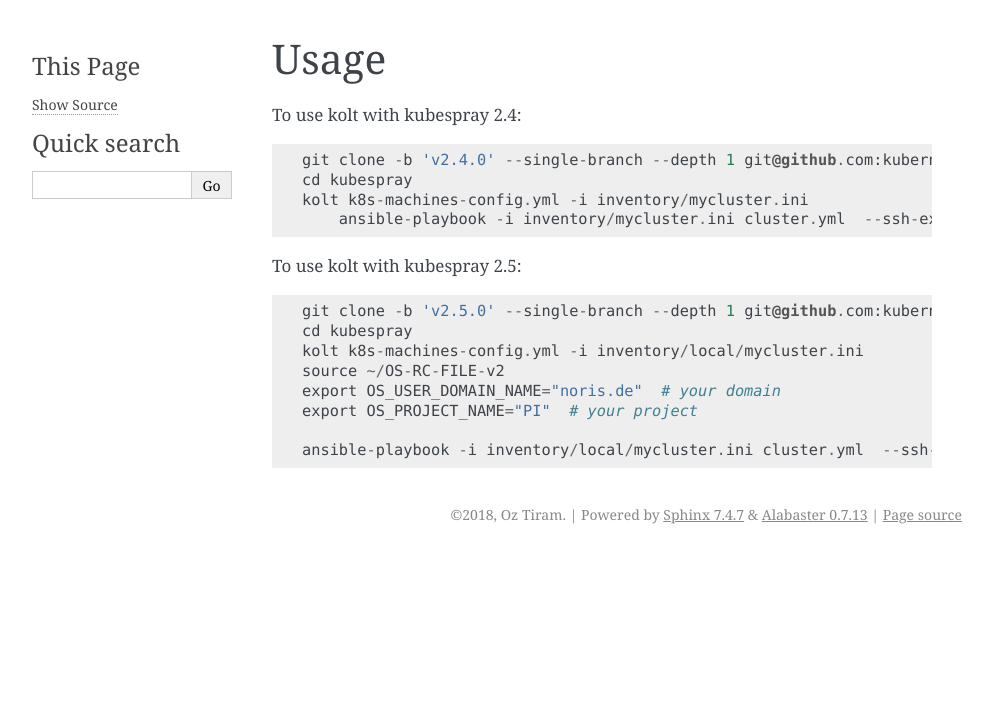
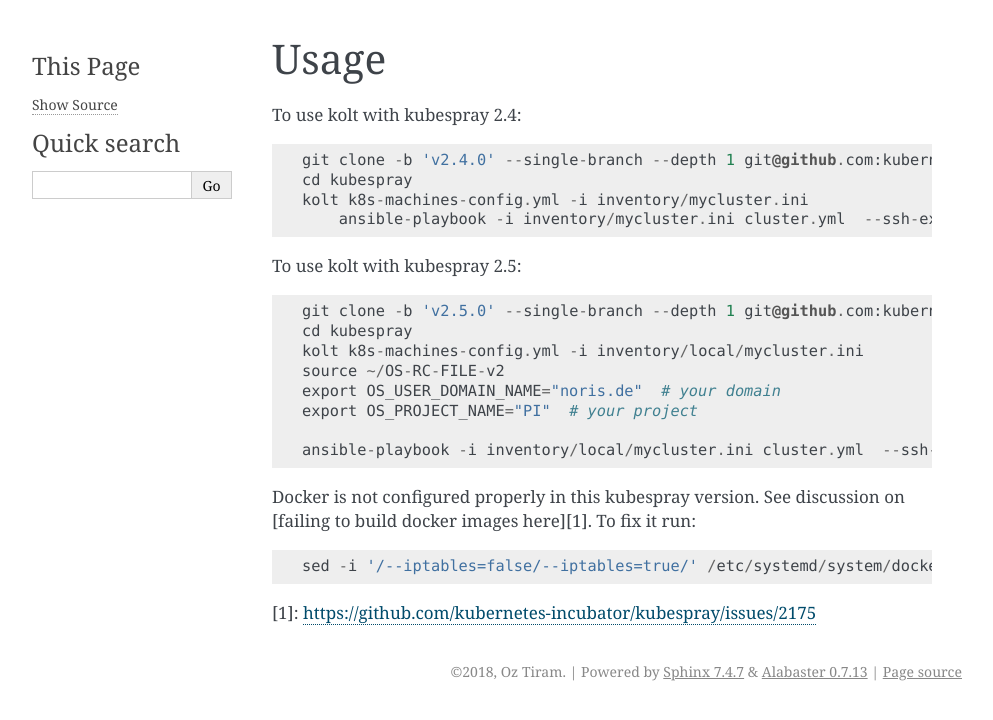
Before and after one commit to noris-network/koris, a Sphinx documentation site: the page built from docs/usage.rst, in a window 1280 px wide. Shown: the top 720 px of the page, without its empty margins (148-1141 px from the left). Built offline with Sphinx 7.4.7, drawn with Linux system fonts in a browser that asks for light colours; pages that are not in the unit, such as notebooks, are missing from menus; the version number is read from the project's files by our own code.

Commit message:
Update usage.rst

```diff
--- a/docs/usage.rst
+++ b/docs/usage.rst
@@ -21,3 +21,12 @@ To use kolt with kubespray 2.5::
     export OS_PROJECT_NAME="PI"  # your project
 
     ansible-playbook -i inventory/local/mycluster.ini cluster.yml  --ssh-extra-args="-o StrictHostKeyChecking=no" -u ubuntu  -e ansible_python_interpreter="/usr/bin/python3" -b --flush-cache
+
+Docker is not configured properly in this kubespray version. See discussion on
+[failing to build docker images here][1]. To fix it run::
+
+   sed -i '/--iptables=false/--iptables=true/' /etc/systemd/system/docker.service.d/docker-options.conf
+
+
+
+[1]: https://github.com/kubernetes-incubator/kubespray/issues/2175
```
